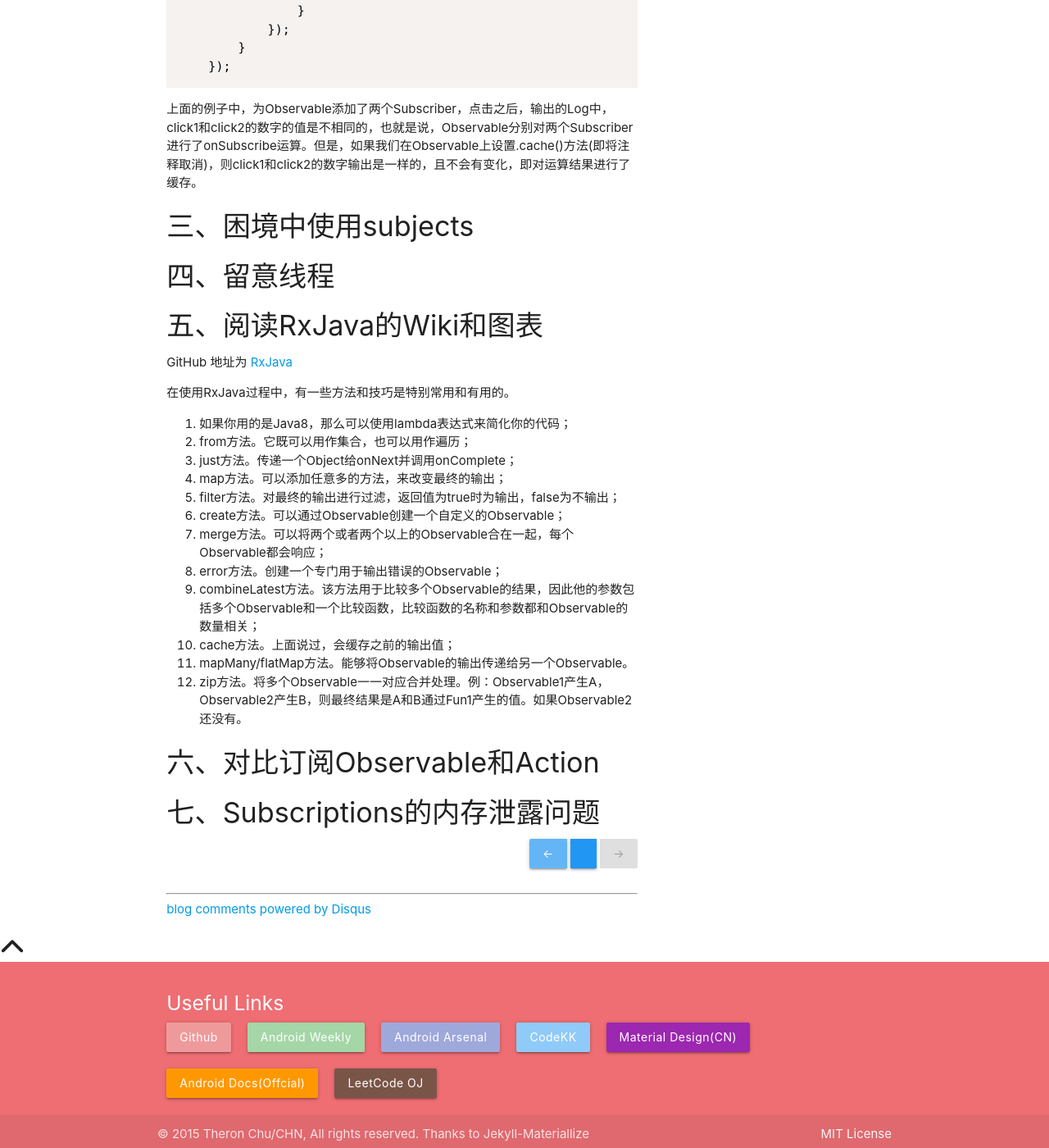
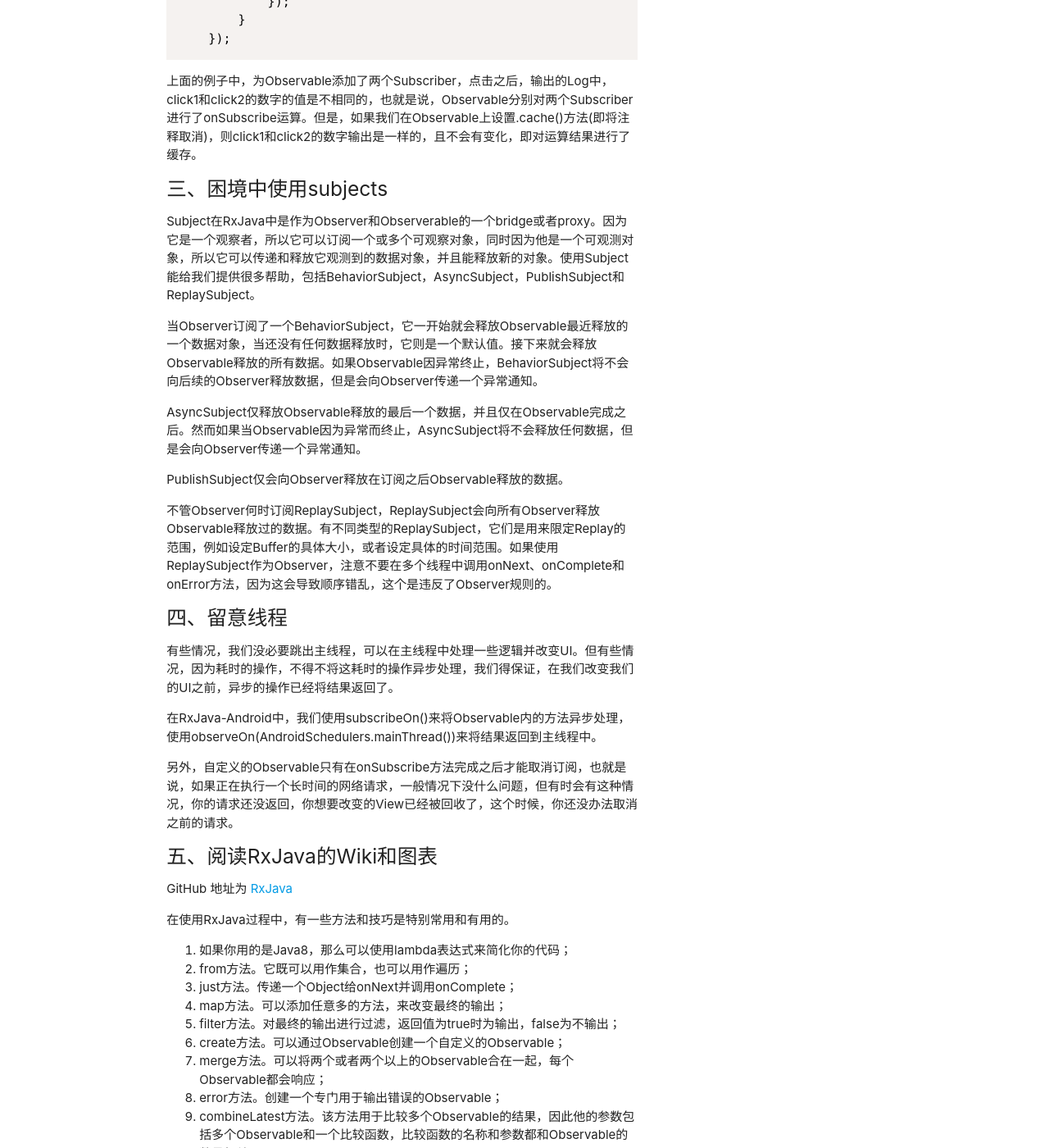
Before and after one commit to tracytheron/theron_blog, a Jekyll site: the page built from _posts/2015-10-21-[-Android-]-RxJava-Android的使用技巧.md, in a window 1280 px wide and 1400 px high, scrolled down 2516 px. Shown: the whole window at 82% size. Built offline with Jekyll 4.4.1, drawn with Linux system fonts in a browser that asks for light colours; nearby versions of some CDN libraries; library files that are not in the unit come from our copies; comment, search, counter and statistics services are not loaded; some of the changed text lies outside the part shown.

Commit message:
update new post

```diff
--- a/_posts/2015-10-21-[-Android-]-RxJava-Android的使用技巧.md
+++ b/_posts/2015-10-21-[-Android-]-RxJava-Android的使用技巧.md
@@ -1,7 +1,7 @@
 ---
 layout: post
 category : Android
-tagline : "RxJava Android要点"
+tagline : "RxJava Android的使用技巧"
 tags : [Android]
 shortContent : "对于RxJava Android，看到一篇文章，十分棒！这里给大家分享一下。希望对大家认识RxJava-Android有所帮助，本文的受众是对RxJava或者RxJava-Android有一定了解的同学。"
 ---
@@ -61,7 +61,7 @@
 
 可见，两个线程异步执行，且onSubscribe在子线程，call在主线程。
 
-#### 二、冷订阅和热订阅
+##### 二、冷订阅和热订阅
 
 冷订阅是指只有当有Subscriber时，Observable才开始运作，不然Observable不会工作。这个热订阅不一样，热订阅是指事件源一直在运行，即使他没有Subscriber，他也会将运行的结果散布给他的Subscriber。
 
@@ -105,11 +105,29 @@
 
 上面的例子中，为Observable添加了两个Subscriber，点击之后，输出的Log中，click1和click2的数字的值是不相同的，也就是说，Observable分别对两个Subscriber进行了onSubscribe运算。但是，如果我们在Observable上设置.cache()方法(即将注释取消)，则click1和click2的数字输出是一样的，且不会有变化，即对运算结果进行了缓存。
 
-#### 三、困境中使用subjects
+##### 三、困境中使用subjects
 
-#### 四、留意线程
+Subject在RxJava中是作为Observer和Observerable的一个bridge或者proxy。因为它是一个观察者，所以它可以订阅一个或多个可观察对象，同时因为他是一个可观测对象，所以它可以传递和释放它观测到的数据对象，并且能释放新的对象。使用Subject能给我们提供很多帮助，包括BehaviorSubject，AsyncSubject，PublishSubject和ReplaySubject。
 
-#### 五、阅读RxJava的Wiki和图表
+当Observer订阅了一个BehaviorSubject，它一开始就会释放Observable最近释放的一个数据对象，当还没有任何数据释放时，它则是一个默认值。接下来就会释放Observable释放的所有数据。如果Observable因异常终止，BehaviorSubject将不会向后续的Observer释放数据，但是会向Observer传递一个异常通知。
+
+AsyncSubject仅释放Observable释放的最后一个数据，并且仅在Observable完成之后。然而如果当Observable因为异常而终止，AsyncSubject将不会释放任何数据，但是会向Observer传递一个异常通知。
+
+PublishSubject仅会向Observer释放在订阅之后Observable释放的数据。
+
+不管Observer何时订阅ReplaySubject，ReplaySubject会向所有Observer释放Observable释放过的数据。有不同类型的ReplaySubject，它们是用来限定Replay的范围，例如设定Buffer的具体大小，或者设定具体的时间范围。如果使用ReplaySubject作为Observer，注意不要在多个线程中调用onNext、onComplete和onError方法，因为这会导致顺序错乱，这个是违反了Observer规则的。
+
+
+##### 四、留意线程
+
+有些情况，我们没必要跳出主线程，可以在主线程中处理一些逻辑并改变UI。但有些情况，因为耗时的操作，不得不将这耗时的操作异步处理，我们得保证，在我们改变我们的UI之前，异步的操作已经将结果返回了。
+
+在RxJava-Android中，我们使用subscribeOn()来将Observable内的方法异步处理，使用observeOn(AndroidSchedulers.mainThread())来将结果返回到主线程中。
+
+另外，自定义的Observable只有在onSubscribe方法完成之后才能取消订阅，也就是说，如果正在执行一个长时间的网络请求，一般情况下没什么问题，但有时会有这种情况，你的请求还没返回，你想要改变的View已经被回收了，这个时候，你还没办法取消之前的请求。
+
+
+##### 五、阅读RxJava的Wiki和图表
 
 GitHub 地址为 [RxJava](https://github.com/ReactiveX/RxJava/wiki)
 
@@ -128,6 +146,16 @@
 11. mapMany/flatMap方法。能够将Observable的输出传递给另一个Observable。
 12. zip方法。将多个Observable一一对应合并处理。例：Observable1产生A，Observable2产生B，则最终结果是A和B通过Fun1产生的值。如果Observable2还没有。
 
-#### 六、对比订阅Observable和Action
+##### 六、对比订阅Observable和Action
 
-#### 七、Subscriptions的内存泄露问题
+订阅Observable的时候，我们可以实现完整的Observer，即包含onNext,onComplete和onError的方法，也可以使用简单的Action1。在Observable上订阅Action1时，他只会接受onNext的返回，如果有错误，即返回onError，那就会抛出IllegalArgumentException的异常。我们最好在Action1之前，定义一个专门用来接收Error和Log的Observer，只把onNext和onComplete传递下去。或者，在Observable上订阅Action时，使用subscribe(Action1 onNext, Action1 onError)。或者，实现一个完整的Observer。
+
+##### 七、Subscriptions的内存泄漏问题
+
+内存泄漏这问题可大可小，我们要做的是知道在哪儿泄漏和如何尽可能地防止内存泄漏。
+我们在Observable上添加了一个订阅，会将一个强引用交给Observer，如果Observer是个匿名类，那么只要Obseverable没被销毁，那么Observer就不会被回收。另外，调用subscribe方法会返回一个subscription，在程序的任何地方都可以取消这个订阅，因此，我们必须在合适的地方来取消订阅，但有时候，我们没有把握能够找到这个合适的点。
+
+一个比较合适的方式来解决内存泄漏的问题是将何时取消订阅等操作，交给Activity或者Fragment来处理。
+##### 小结
+
+对这篇文章还是有些不太清楚的地方，大家可以一起探讨。RxJava 的设计理念尤其适合Android这种请求与响应的软件架构，能够轻松地实现异步处理。我们使用过程中要注意上述的一些情况，并且在使用中，可以对一些方法进行二次封装，比如网络请求，我们可以将网络请求和响应，以及返回的数据解析，异常的处理等进行统一处理。好东西要灵活使用。Good Luck~
```
Also changed, not shown: other parts of _posts/2015-10-21-[-Android-]-RxJava-Android的使用技巧.md (+2 -2 lines), 1 other file.
